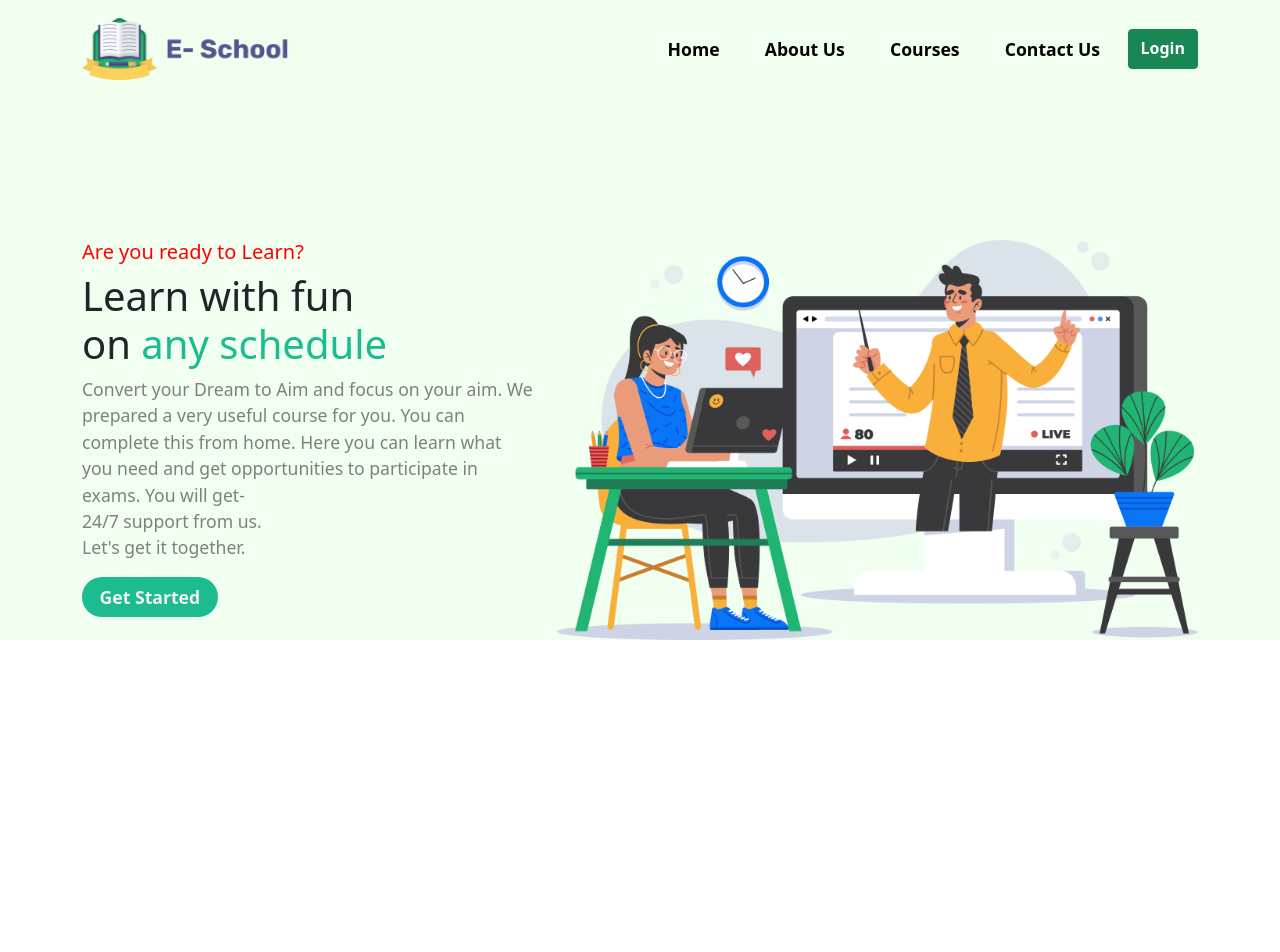
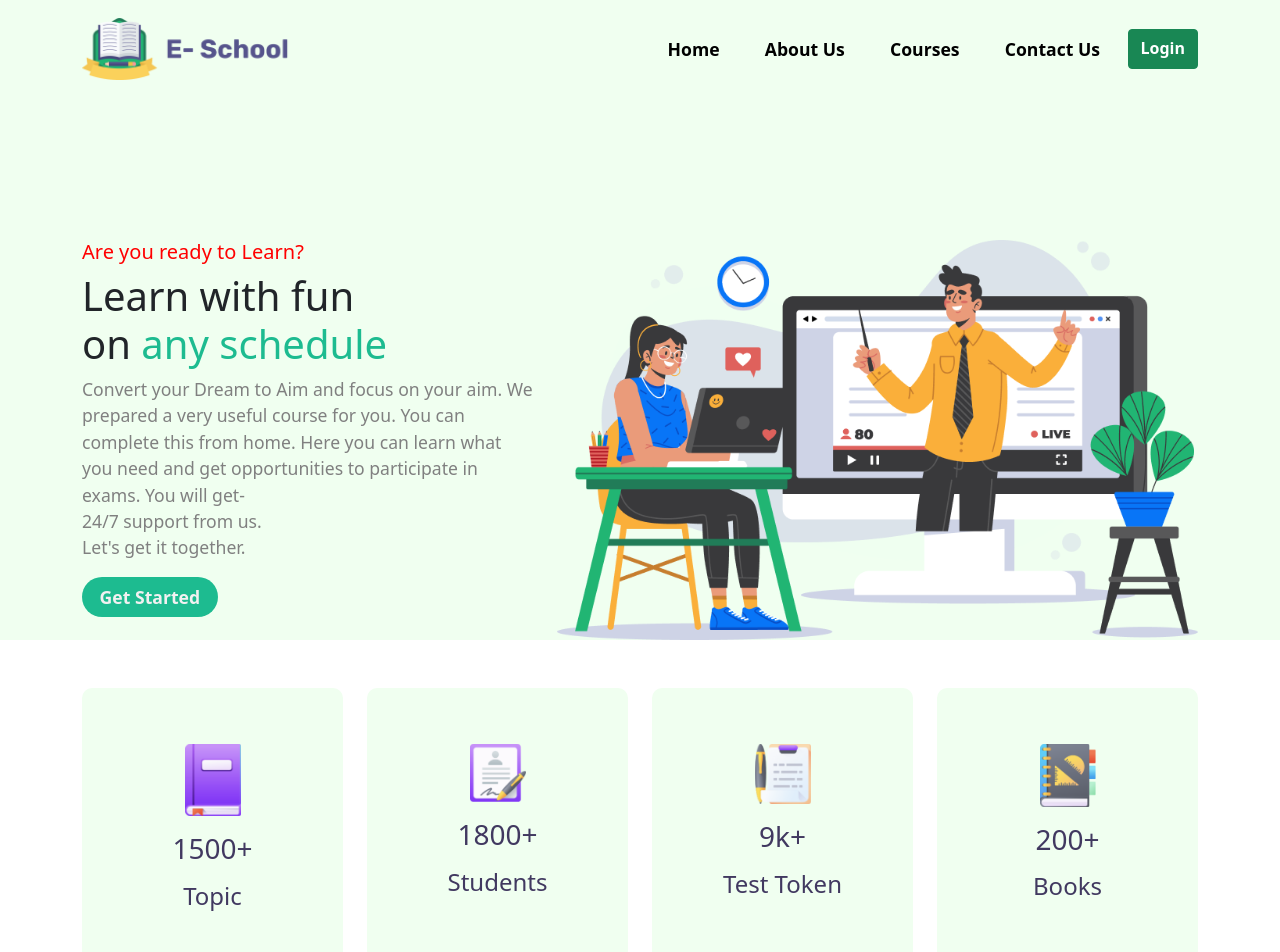
Before and after one commit to salmanSrahman/React-15-Basic-Projects, a React (Create React App) app in the folder online-school/: page /home in a window 1280 px wide. Shown: the top 952 px of the page. Before the commit the page ends 800 px from the top, so only its background shows below. Built offline with nearby package versions, Linux system fonts and the light colour scheme.

Commit message:
success card end

```diff
--- a/online-school/src/Components/Home/Home.js
+++ b/online-school/src/Components/Home/Home.js
@@ -1,10 +1,12 @@
 import React from "react";
 import Banner from "./Banner/Banner";
+import Success from "./Success/Success";
 
 const Home = () => {
   return (
     <div>
       <Banner />
+      <Success />
     </div>
   );
 };
--- /dev/null
+++ b/online-school/src/Components/Home/Success/Success.css
@@ -0,0 +1,3 @@
+.success-part {
+      padding: 3rem 0;
+}
--- /dev/null
+++ b/online-school/src/Components/Home/Success/Success.js
@@ -0,0 +1,49 @@
+import React from "react";
+import "./Success.css";
+import s1 from "../../../images/card-1.png";
+import s2 from "../../../images/card-2.png";
+import s3 from "../../../images/card-3.png";
+import s4 from "../../../images/card-4.png";
+import SuccessDetails from "./SuccessDetails/SuccessDetails";
+
+const successInfo = [
+  {
+    title: "Topic",
+    number: "1500+",
+    img: s1,
+  },
+  {
+    title: "Students",
+    number: "1800+",
+    img: s2,
+  },
+  {
+    title: "Test Token",
+    number: "9k+",
+    img: s3,
+  },
+  {
+    title: "Books",
+    number: "200+",
+    img: s4,
+  },
+];
+
+const Success = () => {
+  return (
+    <div className="success-part">
+      <div className="container">
+        <div className="row g-4">
+          {successInfo.map((success) => (
+            <SuccessDetails
+              key={success.title}
+              success={success}
+            ></SuccessDetails>
+          ))}
+        </div>
+      </div>
+    </div>
+  );
+};
+
+export default Success;
--- /dev/null
+++ b/online-school/src/Components/Home/Success/SuccessDetails/SuccessDetails.css
@@ -0,0 +1,21 @@
+.success-card img {
+      width: 3.5rem
+}
+
+.success-card {
+      background: #F0FFF0;
+      padding: 3.5rem;
+      border-radius: 10px;
+      transition: all linear 0.3s;
+      cursor: pointer;
+}
+
+.success-card:hover {
+      box-shadow: 1px 5px 24px 4px rgba(0, 0, 0, 0.4);
+      background: #fff;
+}
+
+.success-card h3,
+h4 {
+      color: #413960;
+}
--- /dev/null
+++ b/online-school/src/Components/Home/Success/SuccessDetails/SuccessDetails.js
@@ -0,0 +1,18 @@
+import React from "react";
+import "./SuccessDetails.css";
+
+const SuccessDetails = (props) => {
+  console.log(props);
+  const { title, img, number } = props.success;
+  return (
+    <div className="col-xl-3 col-md-6">
+      <div className="success-card text-center">
+        <img src={img} alt="" />
+        <h3 className="my-3">{number}</h3>
+        <h4>{title}</h4>
+      </div>
+    </div>
+  );
+};
+
+export default SuccessDetails;
```
